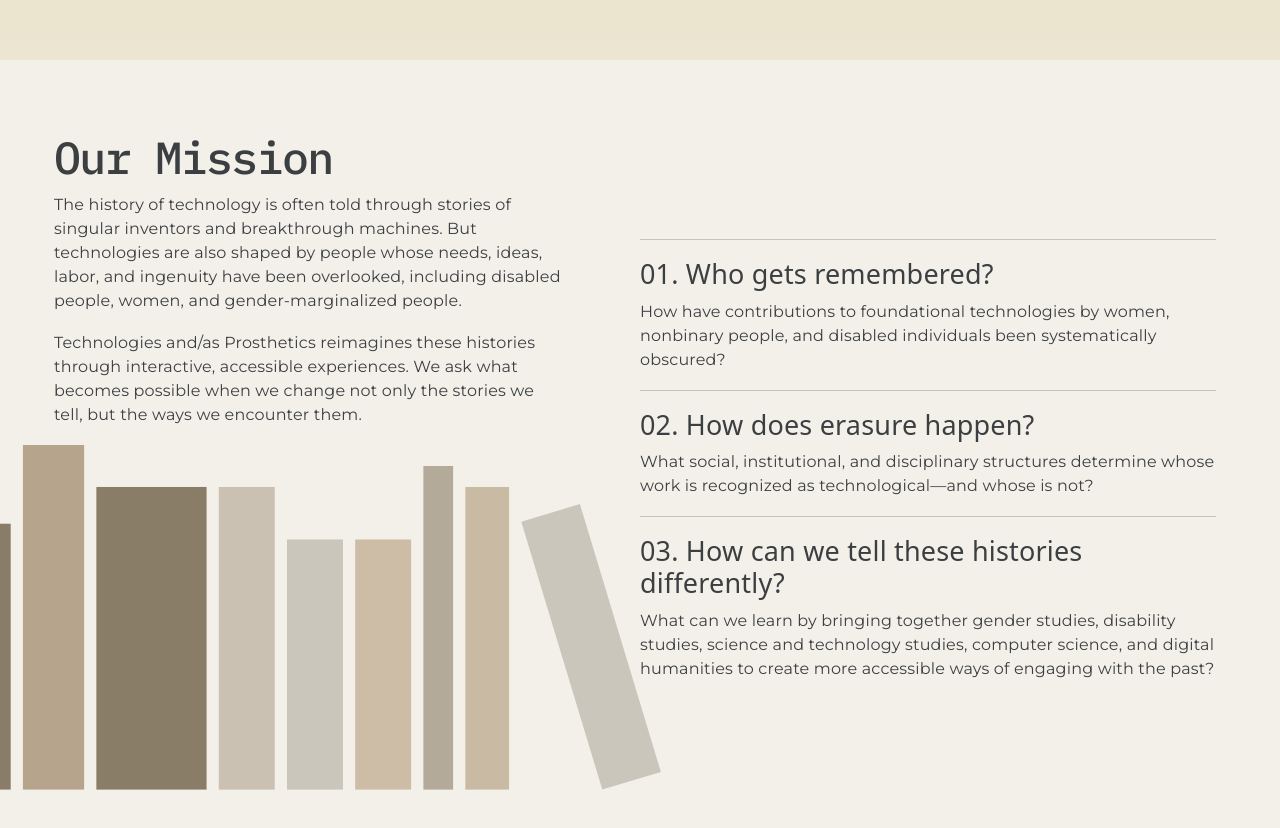
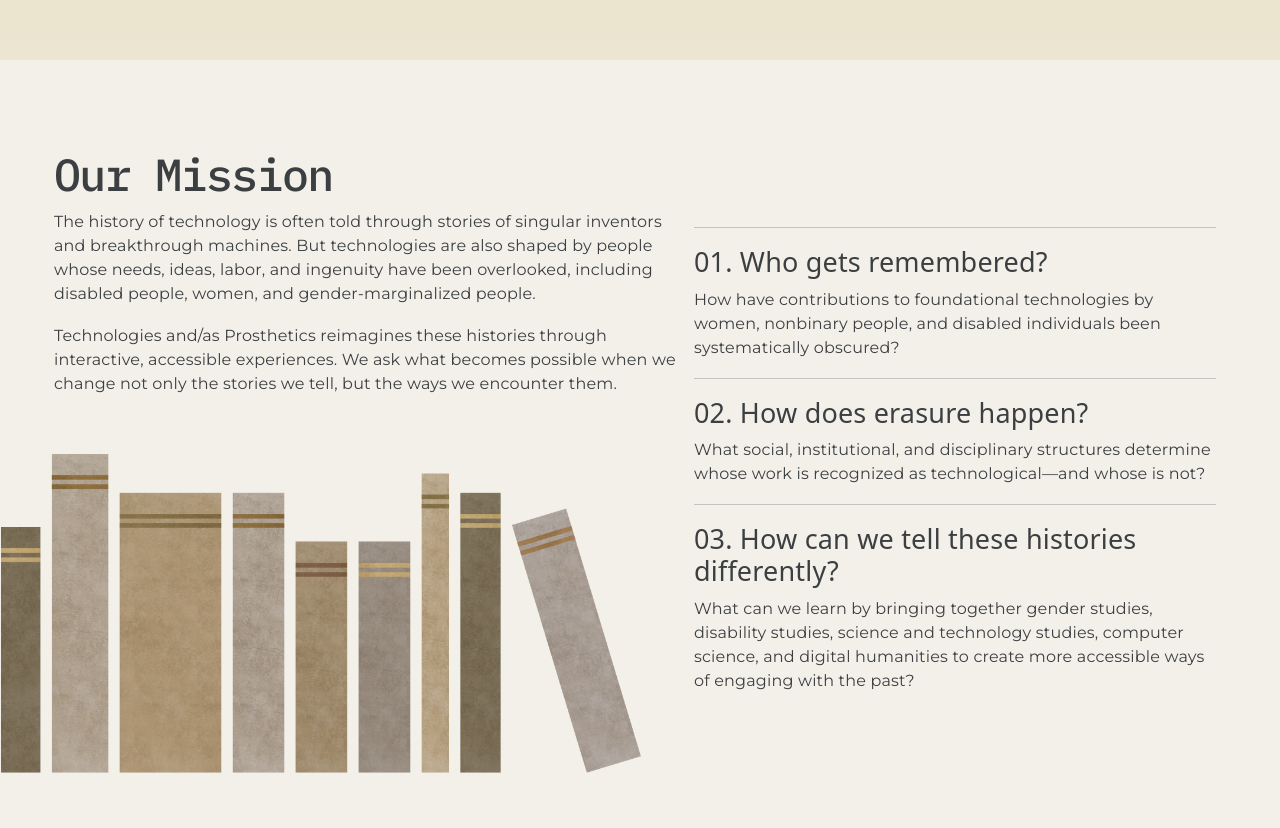
Before and after one commit to brown-cntr/Tech-as-Prosthetics, a React (Vite) app in the folder client/: page / in a window 1280 px wide. Shown: the part 1740-2568 px from the top of the page. Built offline with nearby package versions, Linux system fonts and the light colour scheme.

Commit message:
upload book pics

```diff
--- a/client/src/pages/homepagecomponents.jsx
+++ b/client/src/pages/homepagecomponents.jsx
@@ -70,7 +70,7 @@ export const ProjectsPartTitle = styled.div`
 `;
 
 export const HomePageTitles = styled.div`
-    width: 40vw;
+    width: 50vw;
 `;
 
 export const ProjectsSquare = styled.div`
--- a/client/src/pages/index.jsx
+++ b/client/src/pages/index.jsx
@@ -13,7 +13,7 @@ import { MainArea, MainTitle, MainImage, DigitalWorkshopsArea,
     HomePageTitles} from "./homepagecomponents";
 import mainPeople from "../assets/people_top_drawing.svg"
 import rightPeople from "../assets/characters-bottom-right.svg";
-import booksVector from "../assets/books.svg";
+import booksVector from "../assets/boooks.webp";
 import { motion, useScroll, useTransform } from "framer-motion";
 import { useNavigate } from "react-router-dom";
 import path from "../assets/Path.svg";
@@ -128,13 +128,13 @@ const Home = () => {
             </FadeSection>
             <FadeSection>
             <DigitalWorkshopsArea>
-                <div style={{ minWidth: "50%"}}>
+                <div style={{ width: "100vw"}}>
                     <HomePageTitles style={{ marginLeft: "3rem",  textAlign: "left" }}>
                         <h1>Our Mission</h1>
                         <p>The history of technology is often told through stories of singular inventors and breakthrough machines. But technologies are also shaped by people whose needs, ideas, labor, and ingenuity have been overlooked, including disabled people, women, and gender-marginalized people.</p>
                         <p>Technologies and/as Prosthetics reimagines these histories through interactive, accessible experiences. We ask what becomes possible when we change not only the stories we tell, but the ways we encounter them.</p>
                     </HomePageTitles>
-                    <img src={booksVector} alt="Stack of books" style={{ marginLeft: "-2.5vw"}}/>
+                    <img src={booksVector} alt="Stack of books" style={{ marginTop: "5vh", marginLeft: "-4vw", width: "50vw"}}/>
                 </div>
                 <DigitalWorkshopExplanation>
                     <hr />
--- a/client/src/pages/projects.jsx
+++ b/client/src/pages/projects.jsx
@@ -22,6 +22,8 @@ import { CardTitle } from './projectscomponents';
 import { LearnMoreButton } from './projectscomponents';
 import { CardDescArea } from './Projectscomponents';
 import placeholderImage from "../assets/CNTR_logo_color.png";
+import ropes from "../assets/ropes.webp";
+import typewriter from "../assets/Typewriter 1.webp";
 
 const allProjects = [
   {
@@ -103,11 +105,17 @@ const Projects = () => {
 return (
     <div>
         <ProjectTitle>
-            <h1>Projects</h1>
-            <p style={{width: "60vw", textAlign: "left" }}>Lorem ipsum dolor sit amet, consectetur adipiscing elit, sed do eiusmod tempor incididunt ut labore et dolore magna aliqua. Ut enim ad minim veniam, quis nostrud exercitation ullamco laboris nisi ut aliquip ex ea commodo consequat.</p>
+            <h1>Experiences</h1>
+            <p style={{width: "60vw", textAlign: "left" }}>Explore interactive experiences that uncover the people, practices, and ideas that have shaped the technologies we use today. From Inca khipu to the typewriter to the earliest visions of the computer, each experience invites you to encounter technological history through a different lens—and to reconsider whose contributions have been remembered, overlooked, or left out.</p>
         </ProjectTitle>
         <ProjectsGallery>
             <ProjectsSquare style={{ marginTop: "0vh", marginLeft: "80vw"}} $duration={3 + Math.random() * 2} $delay={Math.random() * 2}>
+                                    <img
+                                    src={ropes}
+                                    alt=""
+                                    style={{
+                                }}
+                                    />
             </ProjectsSquare>
             <ProjectsSquare style={{ marginTop: "5vh", marginLeft: "10vw"}} $duration={3 + Math.random() * 2} $delay={Math.random() * 2}>
             </ProjectsSquare>
--- a/client/src/pages/team.jsx
+++ b/client/src/pages/team.jsx
@@ -91,10 +91,8 @@ const Team = () => {
         </TopText>
 
         <OtherTopText>
-            Lorem ipsum dolor sit amet, consectetur adipiscing elit, sed do
-            eiusmod tempor incididunt ut <br/> labore et dolore magna aliqua. Ut
-            enim ad minim veniam, quis nostrud exercitation ullamco laboris
-            <br/> nisi ut aliquip ex ea commodo consequat.
+            Technologies and/as Prosthetics brings together scholars, students, designers, and technologists working across the humanities, social sciences,  computer science, and more.
+             <br/> Our team shares an interest in the histories that conventional narratives leave behind and in finding new ways to make scholarship not only accessible, but interactive and meaningful beyond the university.
         </OtherTopText>
 
         </Header>
```
Also changed, not shown: client/src/assets/boooks.webp (added).
